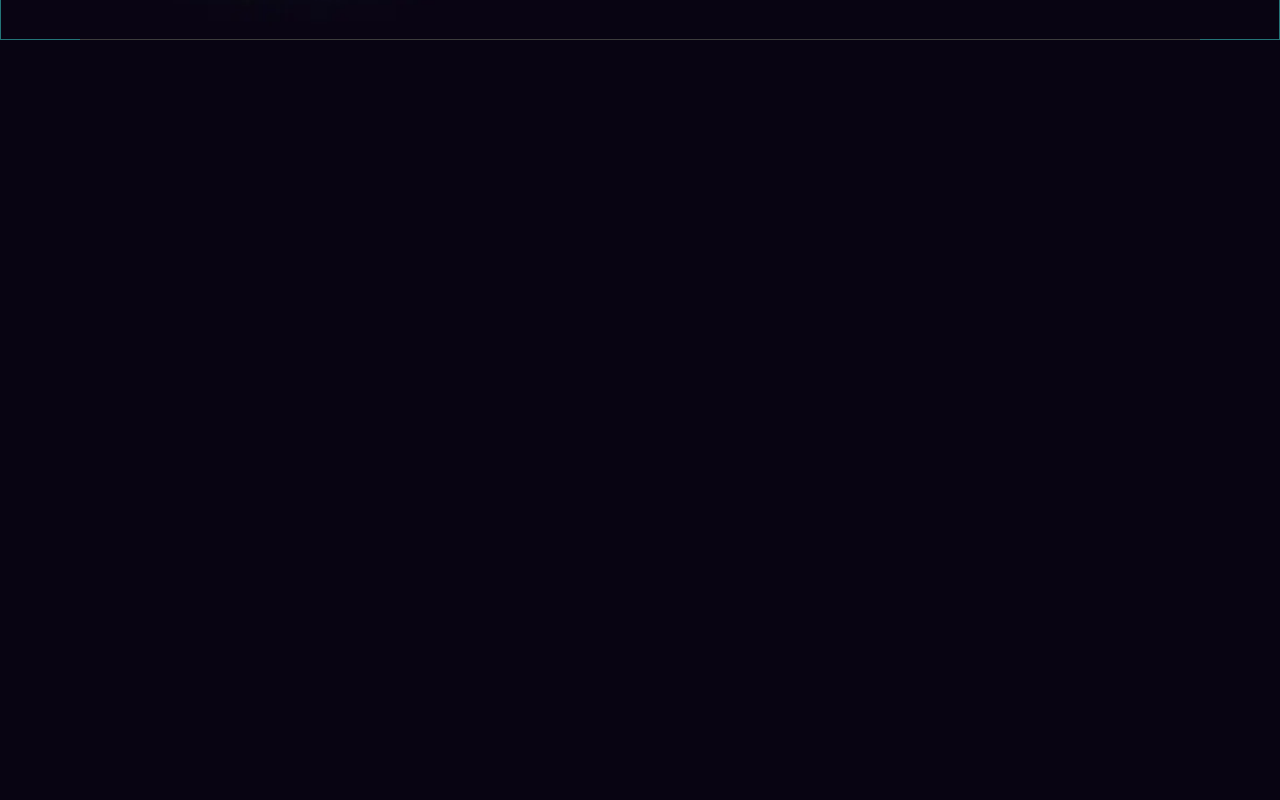
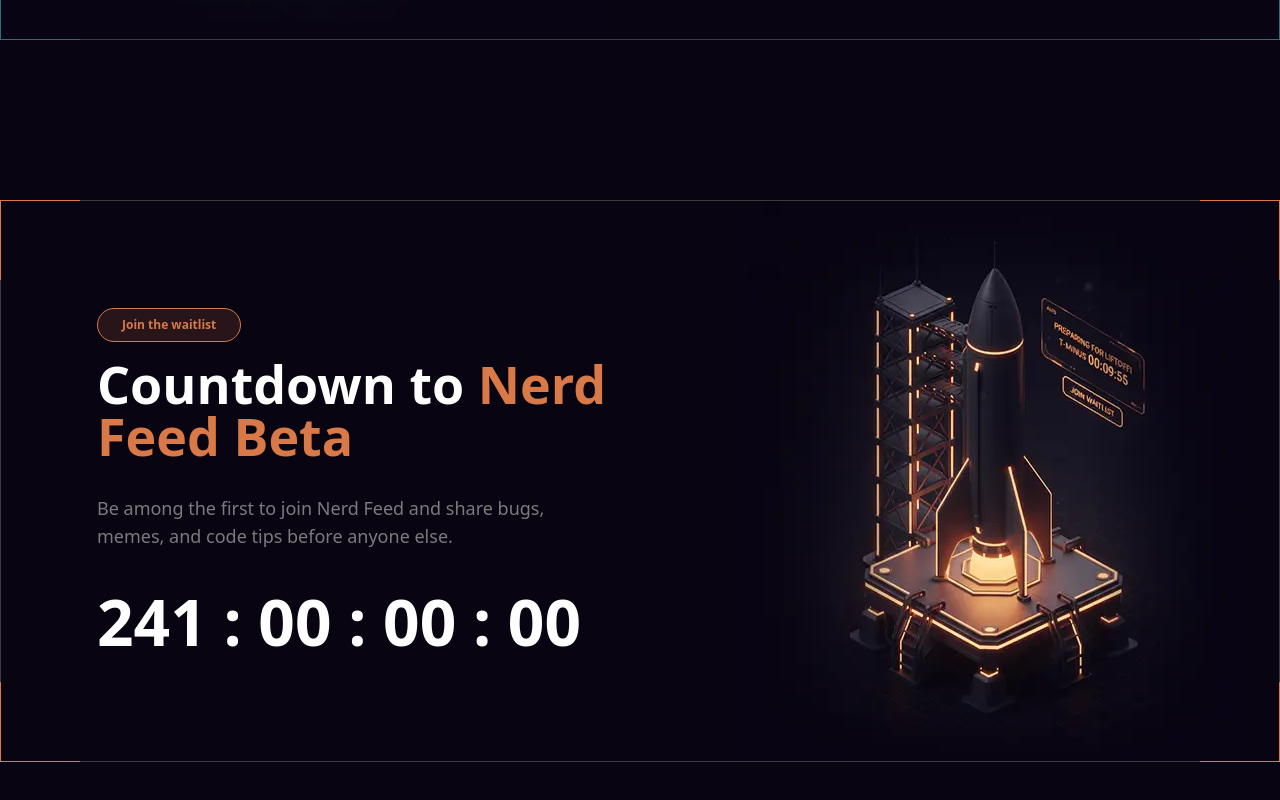
Before and after one commit to TomasSorgetti/social-supabase, a Vue app: page / in a window 1280 px wide. Shown: the part 2880-3680 px from the top of the page. Before the commit the page ends 2920 px from the top, so only its background shows below. Built offline with nearby package versions, Linux system fonts and the light colour scheme.

Commit message:
feat: counterdown section added

```diff
--- /dev/null
+++ b/src/components/sections/home/CounterDown.vue
@@ -0,0 +1,49 @@
+<script setup>
+import Label from "../../ui/Label.vue";
+import MainButton from "../../ui/buttons/MainButton.vue";
+import CounterImage from "../../../assets/images/counterdown.webp";
+</script>
+
+<template>
+  <section
+    class="relative container mx-auto min-h-[35rem] flex items-center justify-between max-w-7xl my-40 border border-border"
+  >
+    <div
+      class="absolute -top-[1px] -left-[1px] w-20 h-20 border-l border-t border-tertiary"
+    ></div>
+    <div
+      class="absolute -top-[1px] -right-[1px] w-20 h-20 border-r border-t border-tertiary"
+    ></div>
+    <div
+      class="absolute -bottom-[1px] -left-[1px] w-20 h-20 border-l border-b border-tertiary"
+    ></div>
+    <div
+      class="absolute -bottom-[1px] -right-[1px] w-20 h-20 border-r border-b border-tertiary"
+    ></div>
+
+    <div
+      class="w-1/2 h-full flex flex-col items-start justify-center space-y-4 pl-24"
+    >
+      <Label variant="tertiary">Join the waitlist</Label>
+      <h2 class="text-5xl font-semibold">
+        Countdown to <span class="text-tertiary">Nerd Feed Beta</span>
+      </h2>
+      <p
+        class="text-base text-font-secondary lg:text-lg max-w-[30rem] mt-4 mb-10"
+      >
+        Be among the first to join Nerd Feed and share bugs, memes, and code
+        tips before anyone else.
+      </p>
+      <span class="font-bold text-font-primary text-7xl">
+        241 : 00 : 00 : 00
+      </span>
+    </div>
+    <img
+      :src="CounterImage"
+      alt=""
+      draggable="false"
+      loading="lazy"
+      class="h-full px-10"
+    />
+  </section>
+</template>
--- a/src/pages/HomeView.vue
+++ b/src/pages/HomeView.vue
@@ -3,6 +3,7 @@ import HomeHero from "../components/sections/home/HomeHero.vue";
 import Circuit from "../components/sections/home/Circuit.vue";
 import About from "../components/sections/home/About.vue";
 import Cta from "../components/sections/home/Cta.vue";
+import CounterDown from "../components/sections/home/CounterDown.vue";
 </script>
 
 <template>
@@ -11,5 +12,6 @@ import Cta from "../components/sections/home/Cta.vue";
     <Circuit />
     <About />
     <Cta />
+    <CounterDown />
   </main>
 </template>
```
Also changed, not shown: src/assets/images/counterdown.webp (added).
